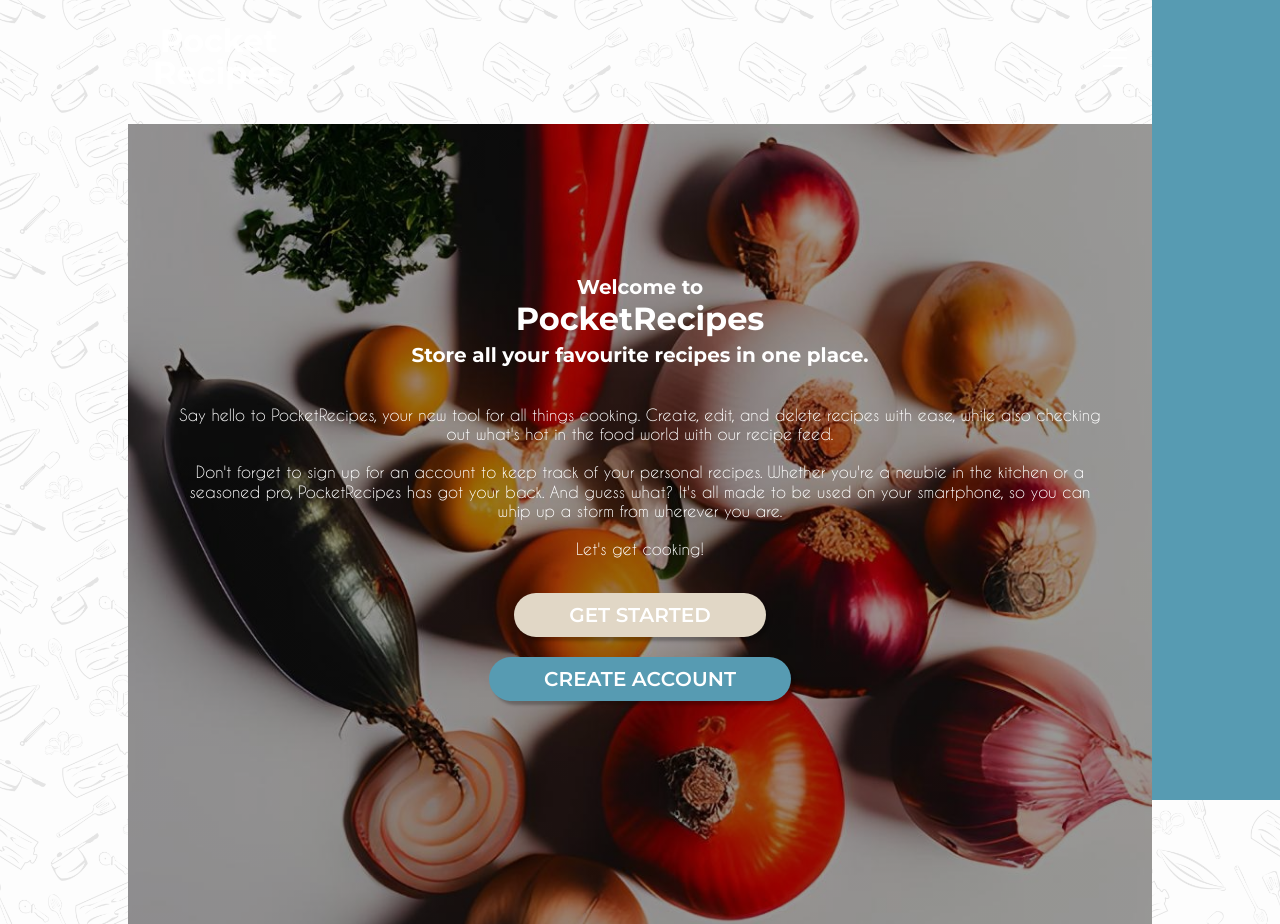
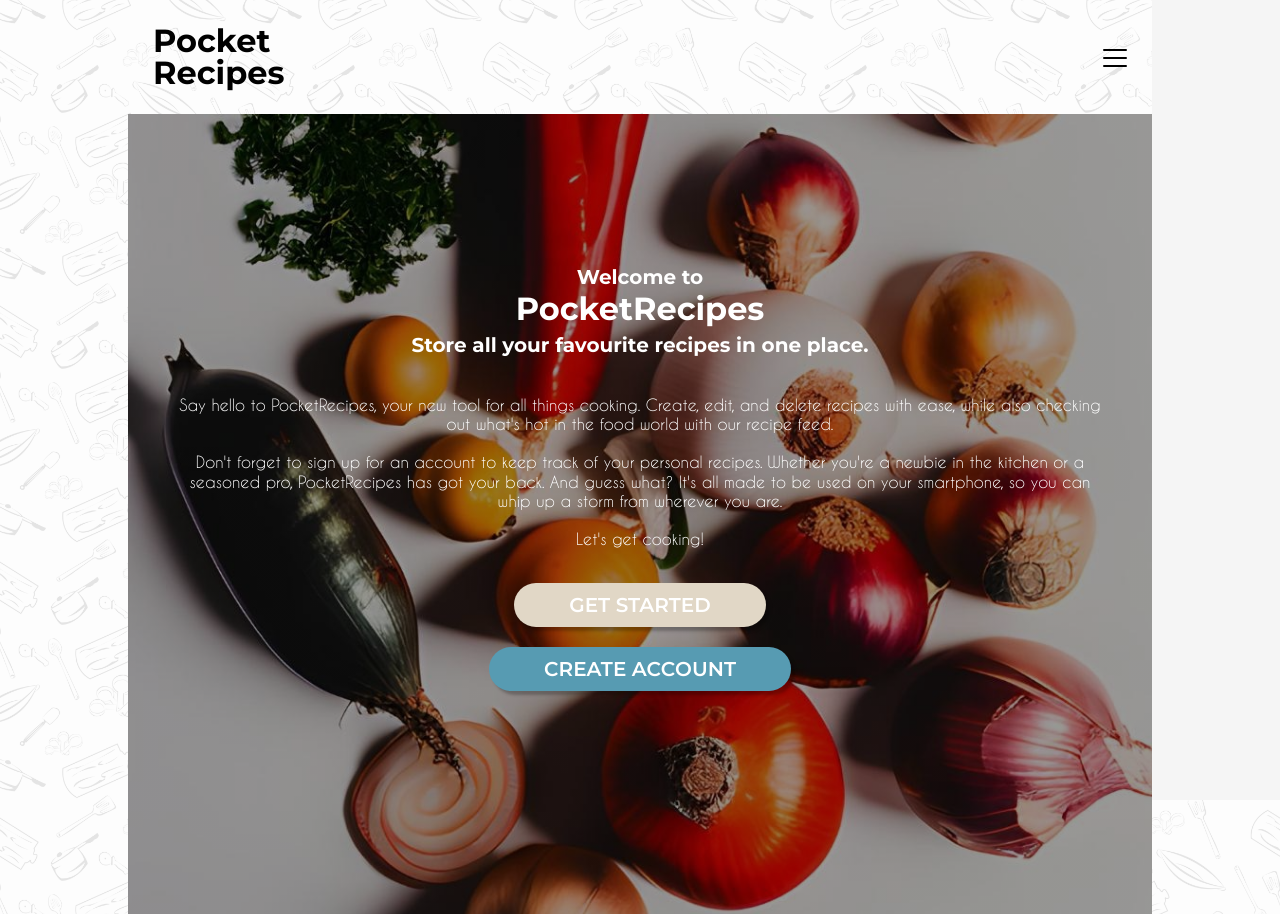
Before and after one commit to zhva/PocketRecipes, a React (Create React App) app: page / in a window 1280 px wide. Shown: the top 924 px of the page. Built offline with nearby package versions, Linux system fonts and the light colour scheme; no server answers; the HTML template or start-up script is replaced by a standard one.

Commit message:
minor changes for main branch

```diff
--- a/src/App.jsx
+++ b/src/App.jsx
@@ -1,6 +1,6 @@
 import './App.scss'
 import React from 'react'
-import { NavBar } from './components/NavigationBar2'
+import { NavBar } from './components/generic/NavigationBar2'
 import { Routes, Route } from 'react-router-dom'
 import { StartingPage } from './components/application/StartingPage'
 import { Login } from './components/application/Login'
--- a/src/components/NavigationBar2.jsx
+++ b/src/components/generic/NavigationBar2.jsx
@@ -1,6 +1,6 @@
 import React, { useState } from 'react';
 import { useNavigate } from 'react-router-dom';
-import { auth } from '../firebase'
+import { auth } from '../../firebase'
 import { useSignOut } from 'react-firebase-hooks/auth'
 
 const useCustomSignOut = (onSuccess) => {
--- a/src/scss/NavigationBar2.scss
+++ b/src/scss/NavigationBar2.scss
@@ -11,7 +11,9 @@ nav {
     align-items: center;
     padding: 25px 25px;
     h1{
-        color: white;
+        color: black;
+        text-align: left;
+        margin: 0;
     }
 }
 
@@ -23,10 +25,11 @@ nav {
     z-index: 1000;
     padding: 0;
     position: relative;
+    margin-top: 10px;
 }
 
 .hamburger .line {
-    background-color: white;
+    background-color: black;
     width: 24px;
     height: 2px;
     position: absolute;
@@ -62,7 +65,7 @@ nav > ul {
     display: flex;
     flex-direction: column;
     justify-content: end;
-    background-color: $primary;
+    background-color: whitesmoke;
     transform: translateX(100%);
 }
 
@@ -78,7 +81,7 @@ nav > ul li a {
     text-decoration: none;
     font-size: 1.45rem;
     display: inline;
-    color: white;
+    color: black;
 }
 
 nav > ul.transition {
```
